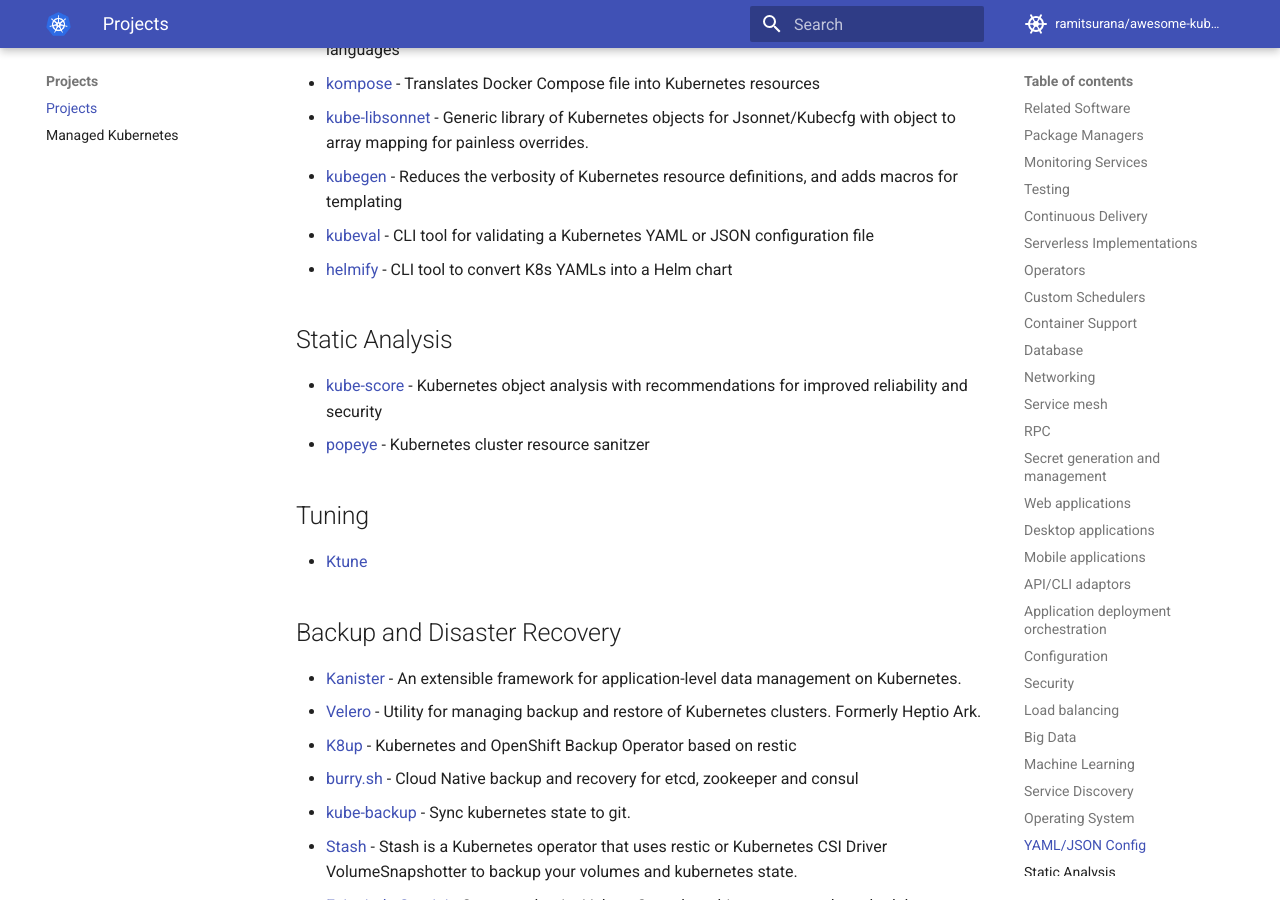
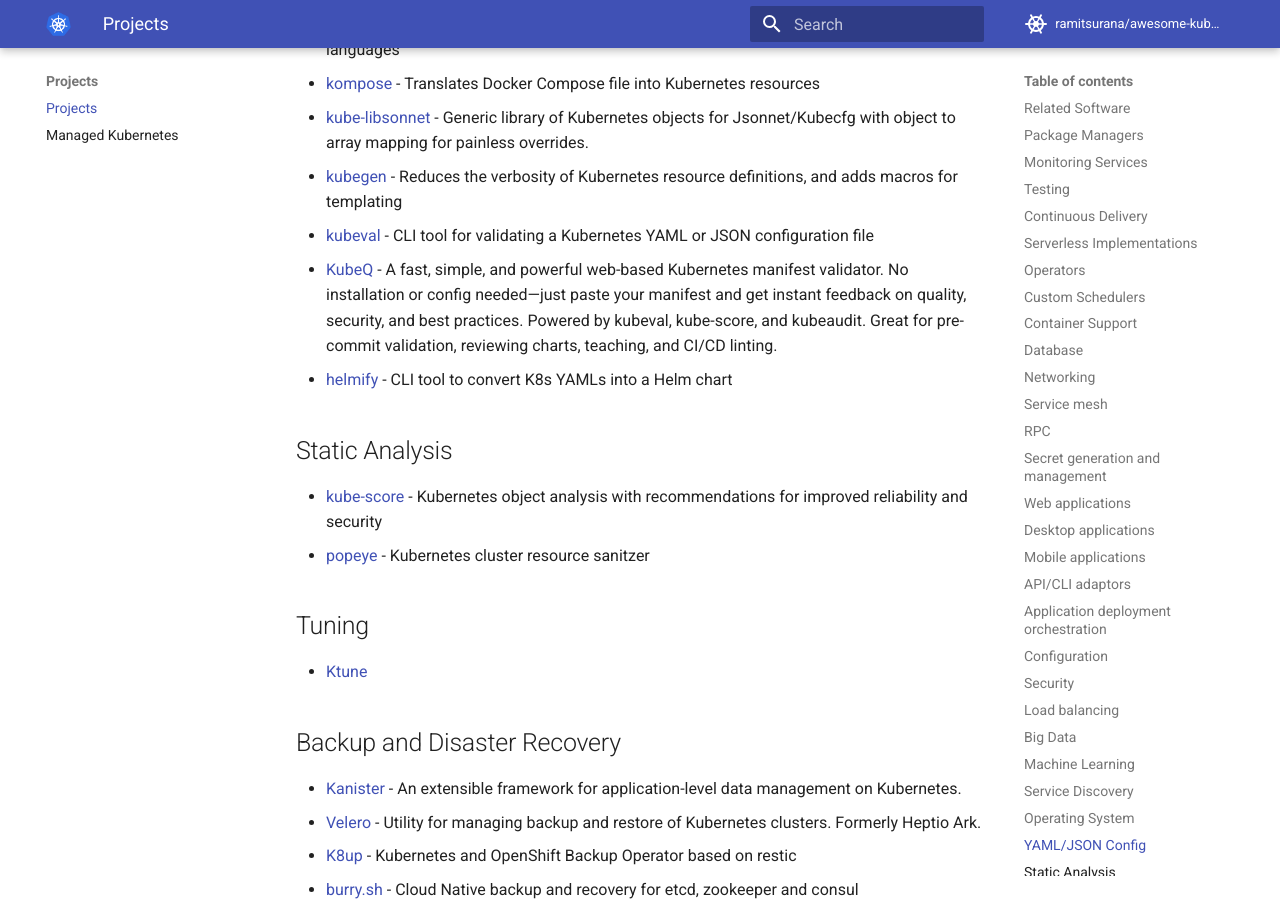
Before and after one commit to ramitsurana/awesome-kubernetes, an MkDocs documentation site: the page built from docs/projects/projects.md, in a window 1280 px wide and 900 px high, scrolled down 18476 px. Built offline with MkDocs 1.6.1 and Material for MkDocs 9.7.7, drawn with Linux system fonts in a browser that asks for light colours; comment, search, counter and statistics services are not loaded.

Commit message:
Add KubeQ to Testing and Troubleshooting section

```diff
--- a/docs/projects/projects.md
+++ b/docs/projects/projects.md
@@ -494,6 +494,7 @@ Projects
 * [kube-libsonnet](https://github.com/bitnami-labs/kube-libsonnet/blob/master/kube.libsonnet) - Generic library of Kubernetes objects for Jsonnet/Kubecfg with object to array mapping for painless overrides.
 * [kubegen](https://github.com/errordeveloper/kubegen) - Reduces the verbosity of Kubernetes resource definitions, and adds macros for templating
 * [kubeval](https://github.com/garethr/kubeval) - CLI tool for validating a Kubernetes YAML or JSON configuration file
+* [KubeQ](https://kubeq.click) - A fast, simple, and powerful web-based Kubernetes manifest validator. No installation or config needed—just paste your manifest and get instant feedback on quality, security, and best practices. Powered by kubeval, kube-score, and kubeaudit. Great for pre-commit validation, reviewing charts, teaching, and CI/CD linting.
 * [helmify](https://github.com/arttor/helmify) - CLI tool to convert K8s YAMLs into a Helm chart
 
 ## Static Analysis
```
